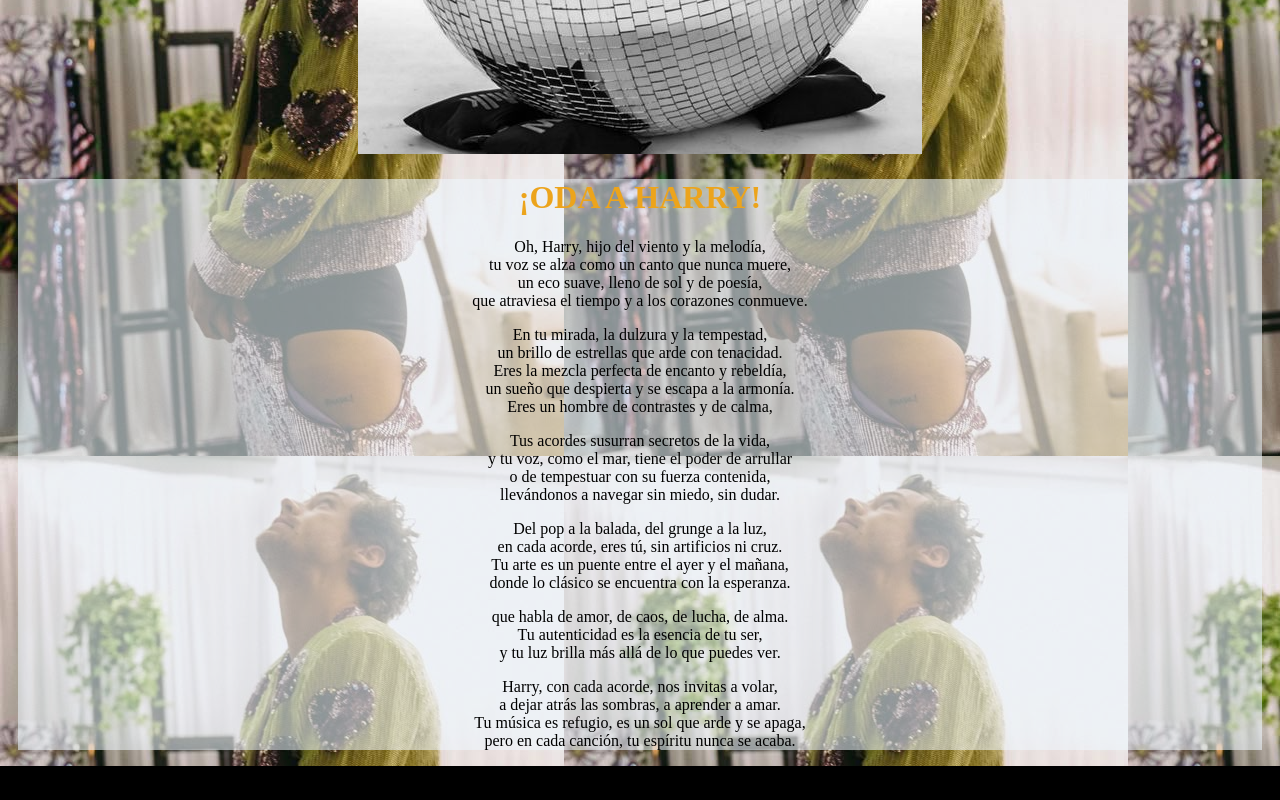
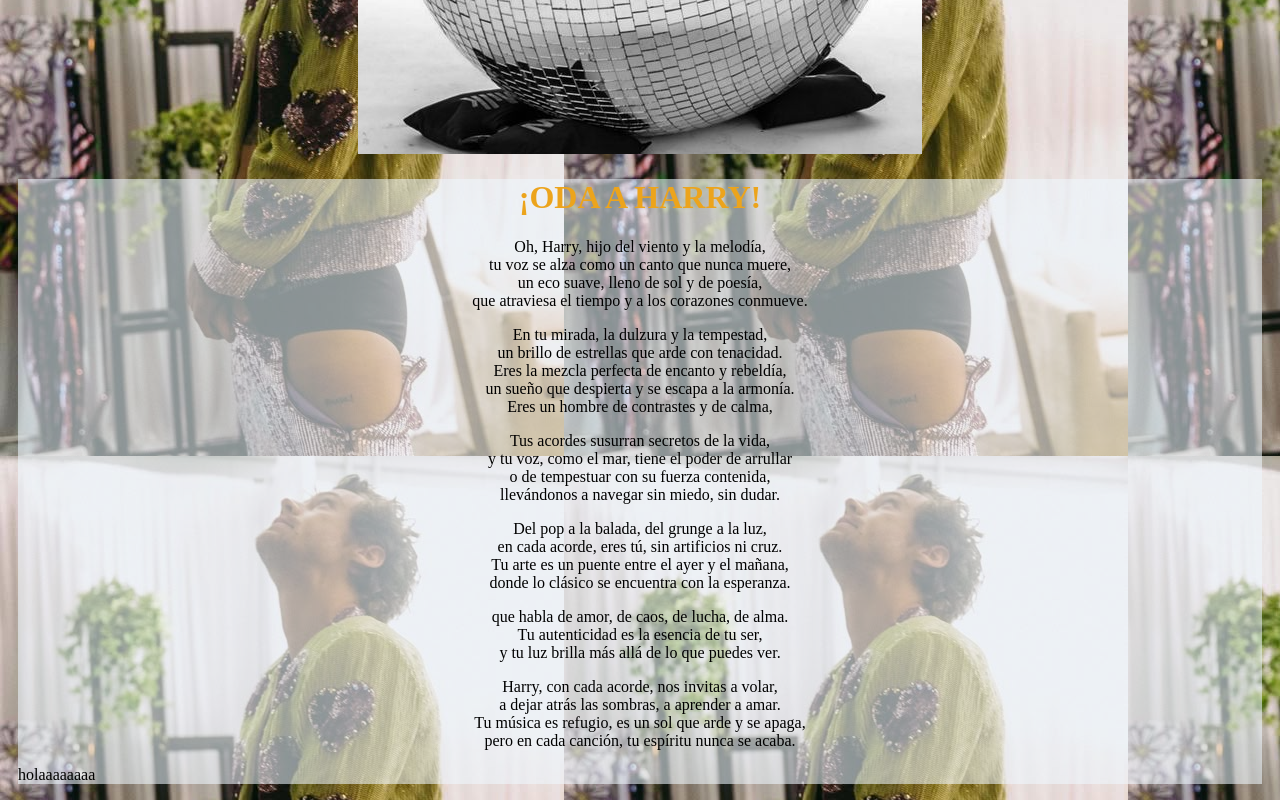
Before and after one commit to mvenecia/Pagina-2, a plain HTML site: page pagina harry/index.html in a window 1280 px wide. Shown: the part 954-1754 px from the top of the page. Before the commit the page ends 1720 px from the top, so only its background shows below. Drawn offline with Linux system fonts and the light colour scheme.

Commit message:
nuevo cambio

```diff
--- a/index.html
+++ b/pagina harry/index.html
@@ -46,6 +46,7 @@
         a dejar atrás las sombras, a aprender a amar.<br>
         Tu música es refugio, es un sol que arde y se apaga,<br>
         pero en cada canción, tu espíritu nunca se acaba.</p>
+        <p>holaaaaaaaa</p>
 
     </div>
 
```
Also changed, not shown: pagina harry/contacto.html (renamed from contacto.html), pagina harry/dgfjk.jpg (renamed from dgfjk.jpg), pagina harry/harry 1.jpg (renamed from harry 1.jpg), pagina harry/harry 2.jpg (renamed from harry 2.jpg), pagina harry/harry 3.jpg (renamed from harry 3.jpg), pagina harry/harrybio.jpg (renamed from harrybio.jpg), pagina harry/hh.jpg (renamed from hh.jpg), pagina harry/hhh.jpg (renamed from hhh.jpg), pagina harry/styles.css (renamed from styles.css).
